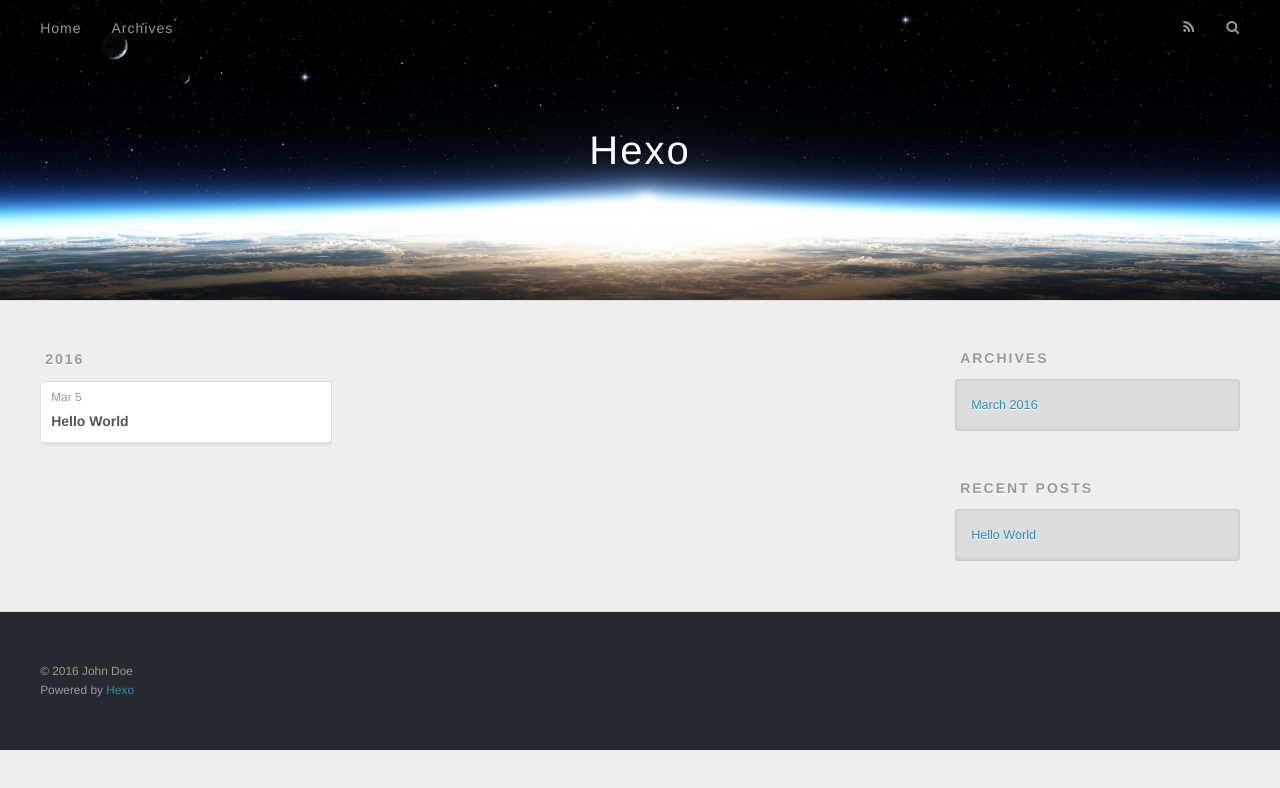
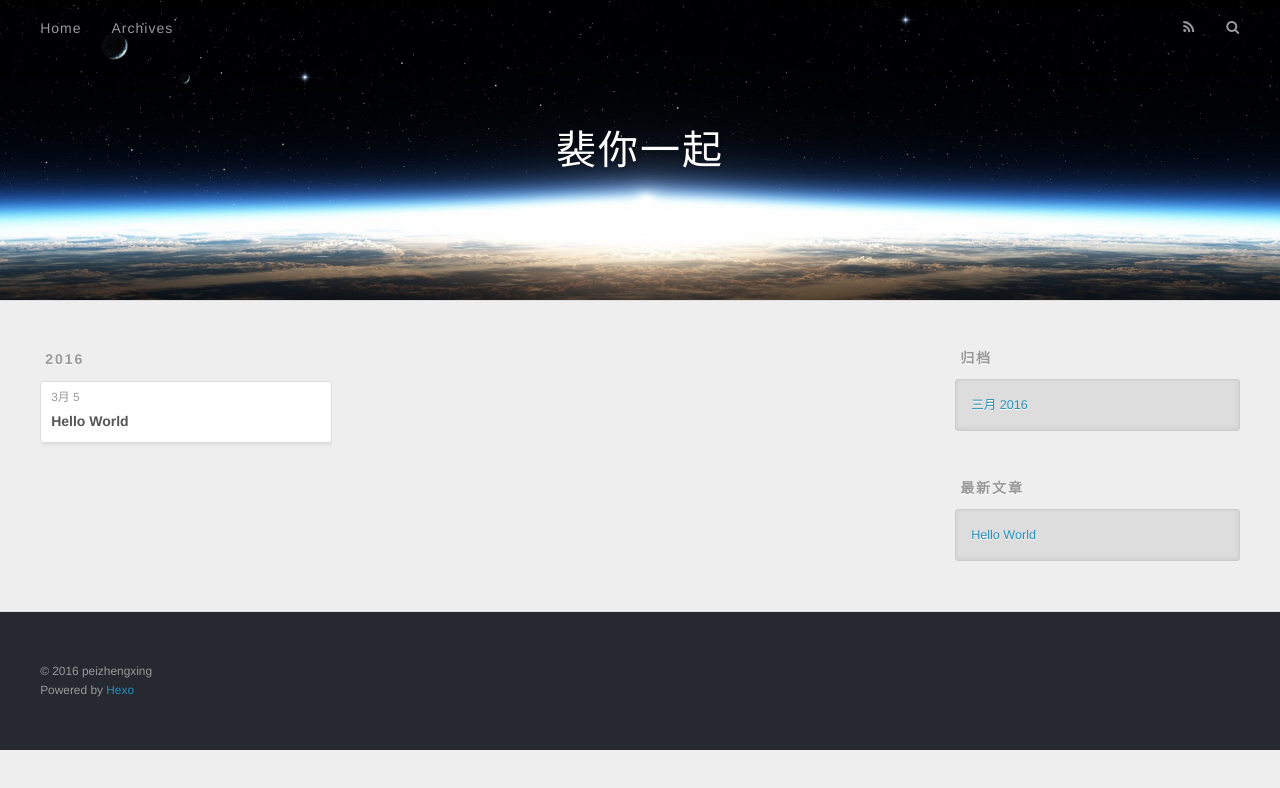
Before and after one commit to peizhengxing/peizhengxing.github.io, a plain HTML site: page archives/index.html in a window 1280 px wide. Drawn offline with nearby package versions, Linux system fonts and the light colour scheme.

Commit message:
Site updated: 2016-03-05 09:36:04

```diff
--- a/archives/index.html
+++ b/archives/index.html
@@ -3,19 +3,19 @@
 <head>
   <meta charset="utf-8">
 
-  <title>Archives | Hexo</title>
+  <title>归档 | 裴你一起</title>
   <meta name="viewport" content="width=device-width, initial-scale=1, maximum-scale=1">
   <meta name="description">
 <meta property="og:type" content="website">
-<meta property="og:title" content="Hexo">
+<meta property="og:title" content="裴你一起">
 <meta property="og:url" content="http://yoursite.com/archives/index.html">
-<meta property="og:site_name" content="Hexo">
+<meta property="og:site_name" content="裴你一起">
 <meta property="og:description">
 <meta name="twitter:card" content="summary">
-<meta name="twitter:title" content="Hexo">
+<meta name="twitter:title" content="裴你一起">
 <meta name="twitter:description">
 
-    <link rel="alternate" href="/atom.xml" title="Hexo" type="application/atom+xml">
+    <link rel="alternate" href="/atom.xml" title="裴你一起" type="application/atom+xml">
 
 
     <link rel="icon" href="/favicon.png">
@@ -36,7 +36,7 @@
   <div id="header-outer" class="outer">
     <div id="header-title" class="inner">
       <h1 id="logo-wrap">
-        <a href="/" id="logo">Hexo</a>
+        <a href="/" id="logo">裴你一起</a>
       </h1>
 
     </div>
@@ -53,7 +53,7 @@
 
           <a id="nav-rss-link" class="nav-icon" href="/atom.xml" title="RSS Feed"></a>
 
-        <a id="nav-search-btn" class="nav-icon" title="Search"></a>
+        <a id="nav-search-btn" class="nav-icon" title="搜索"></a>
       </nav>
       <div id="search-form-wrap">
         <form action="//google.com/search" method="get" accept-charset="UTF-8" class="search-form"><input type="search" name="q" results="0" class="search-form-input" placeholder="Search"><button type="submit" class="search-form-submit">&#xF002;</button><input type="hidden" name="sitesearch" value="http://yoursite.com"></form>
@@ -79,7 +79,7 @@
   <div class="archive-article-inner">
     <header class="archive-article-header">
       <a href="/2016/03/05/hello-world/" class="archive-article-date">
-  <time datetime="2016-03-05T00:58:46.456Z" itemprop="datePublished">Mar 5</time>
+  <time datetime="2016-03-05T00:58:46.456Z" itemprop="datePublished">3月 5</time>
 </a>
 
 
@@ -110,9 +110,9 @@
 
 
   <div class="widget-wrap">
-    <h3 class="widget-title">Archives</h3>
+    <h3 class="widget-title">归档</h3>
     <div class="widget">
-      <ul class="archive-list"><li class="archive-list-item"><a class="archive-list-link" href="/archives/2016/03/">March 2016</a></li></ul>
+      <ul class="archive-list"><li class="archive-list-item"><a class="archive-list-link" href="/archives/2016/03/">三月 2016</a></li></ul>
     </div>
   </div>
 
@@ -120,7 +120,7 @@
 
 
   <div class="widget-wrap">
-    <h3 class="widget-title">Recent Posts</h3>
+    <h3 class="widget-title">最新文章</h3>
     <div class="widget">
       <ul>
 
@@ -140,7 +140,7 @@
 
   <div class="outer">
     <div id="footer-info" class="inner">
-      &copy; 2016 John Doe<br>
+      &copy; 2016 peizhengxing<br>
       Powered by <a href="http://hexo.io/" target="_blank">Hexo</a>
     </div>
   </div>
```
Also changed, not shown: 2016/03/05/hello-world/index.html (+10 -10 lines), archives/2016/03/index.html (+12 -12 lines), archives/2016/index.html (+12 -12 lines), index.html (+12 -12 lines).
